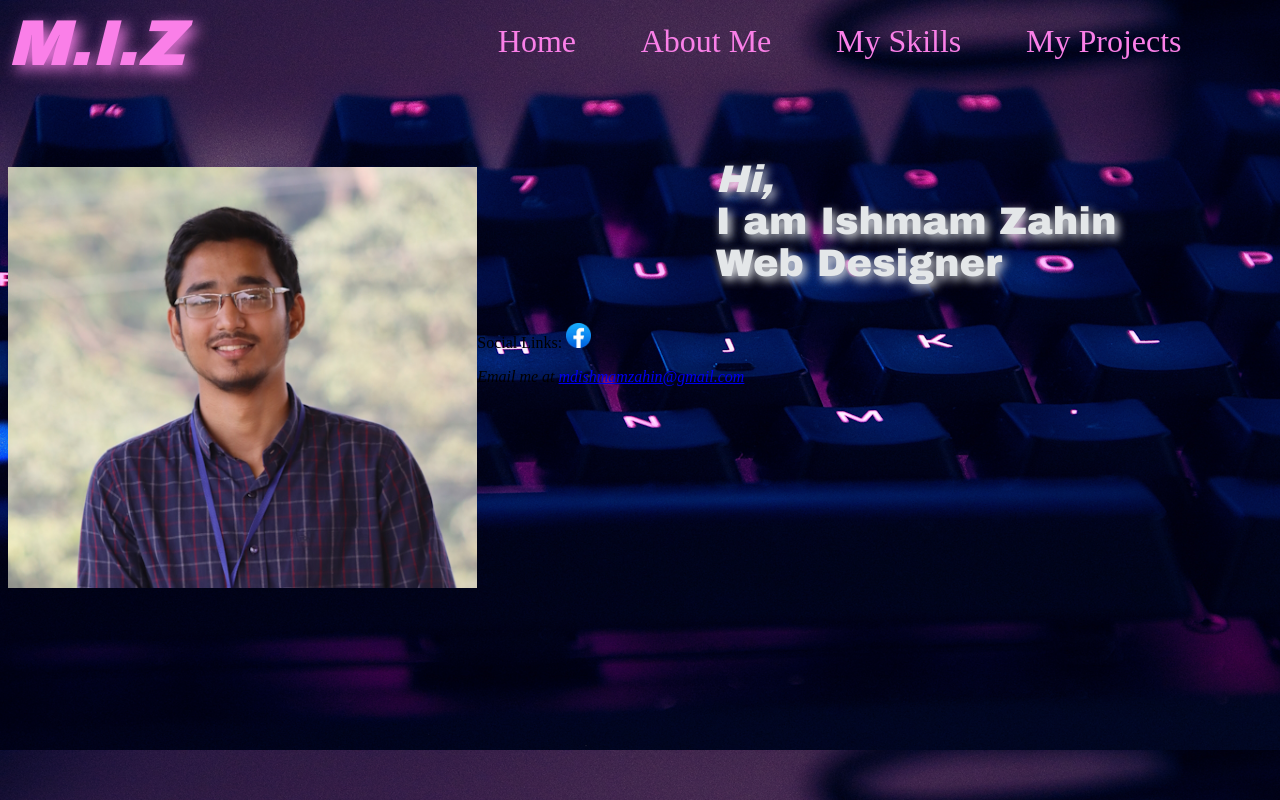
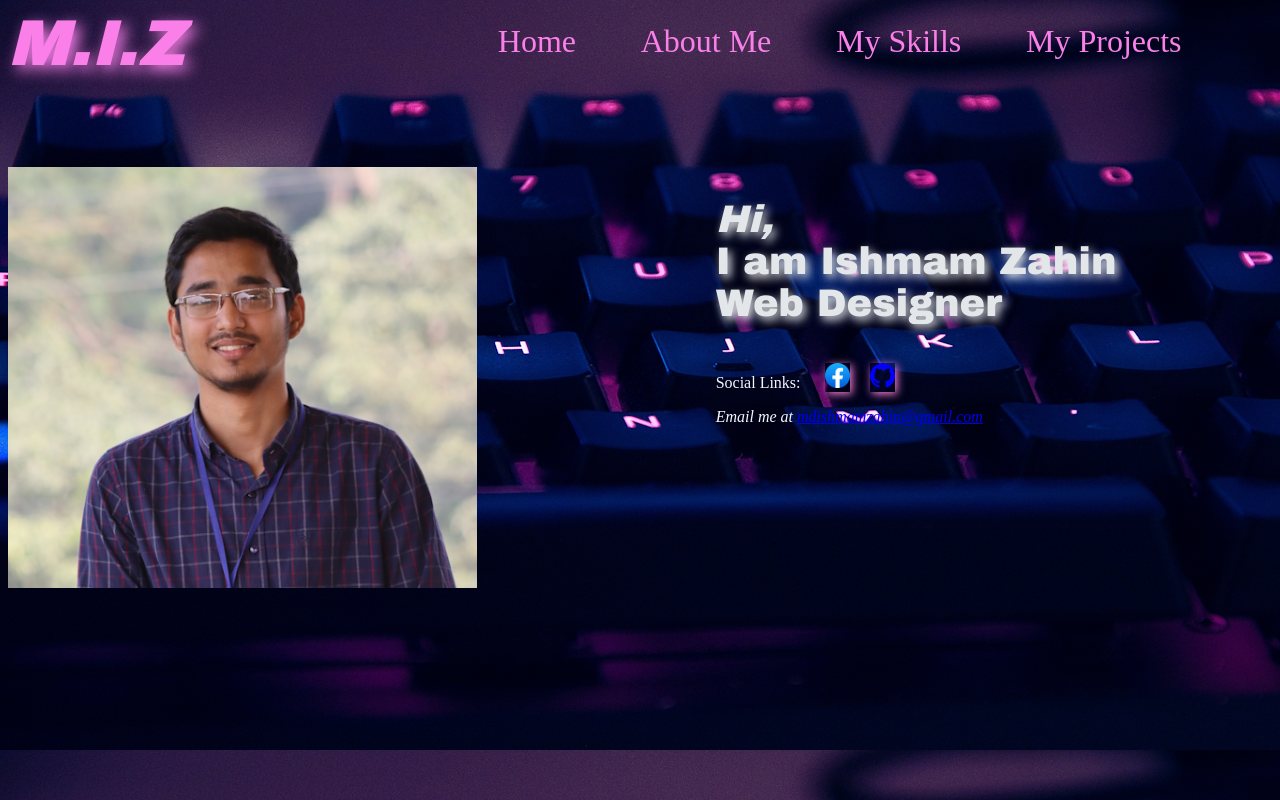
Before and after one commit to Ishmam-Zahin/My-Portfolio-Website, a plain HTML site: page index.html in a window 1280 px wide. Drawn offline with Linux system fonts and the light colour scheme.

Commit message:
changed css

```diff
--- a/index.html
+++ b/index.html
@@ -34,7 +34,7 @@
                     </section>
                     <footer role="contentinfo" id="footer">
                         <nav role="socialMedia">
-                            <p>Social Links: <a href="https://www.facebook.com/profile.php?id=100088066370910"><img src="images\facebook.png" width="25" height="25"></a></p>
+                            <p>Social Links: <a href="https://www.facebook.com/profile.php?id=100088066370910"><img src="images\facebook.png" width="25" height="25"></a><a href="https://github.com/Ishmam-Zahin"><img src="images\github-logo.png" alt="github" width="25" height="25"></a></p>
                         </nav>
                         <address>
                             <p>Email me at <a href="mdishmamzahin@gmail.com">mdishmamzahin@gmail.com</a></p>
--- a/styles/home.css
+++ b/styles/home.css
@@ -15,9 +15,25 @@ article .intro .greetings{
     font-family: "Arial Black", sans-serif;
     color: rgb(228, 231, 233);
     margin-left: 30%;
-    margin-top: 10%;
+    margin-top: 15%;
     text-shadow: 3px 4px 10px;
 
+}
+article .intro footer{
+    /* border: 3px solid red; */
+    margin-left: 30%;
+}
+article .intro footer p{
+    /* border: 3px solid red; */
+    color: aliceblue;
+
+}
+article .intro footer nav p a{
+    display: inline-block;
+    /* border: 3px solid red; */
+    margin-left: 20px;
+    box-shadow: 2px 2px 8px rgb(255, 127, 219);
+    /* margin-top: -50px; */
 }
 article .photo{
     /* border: 3px solid red; */
```
Also changed, not shown: images/github-logo.png (added).
